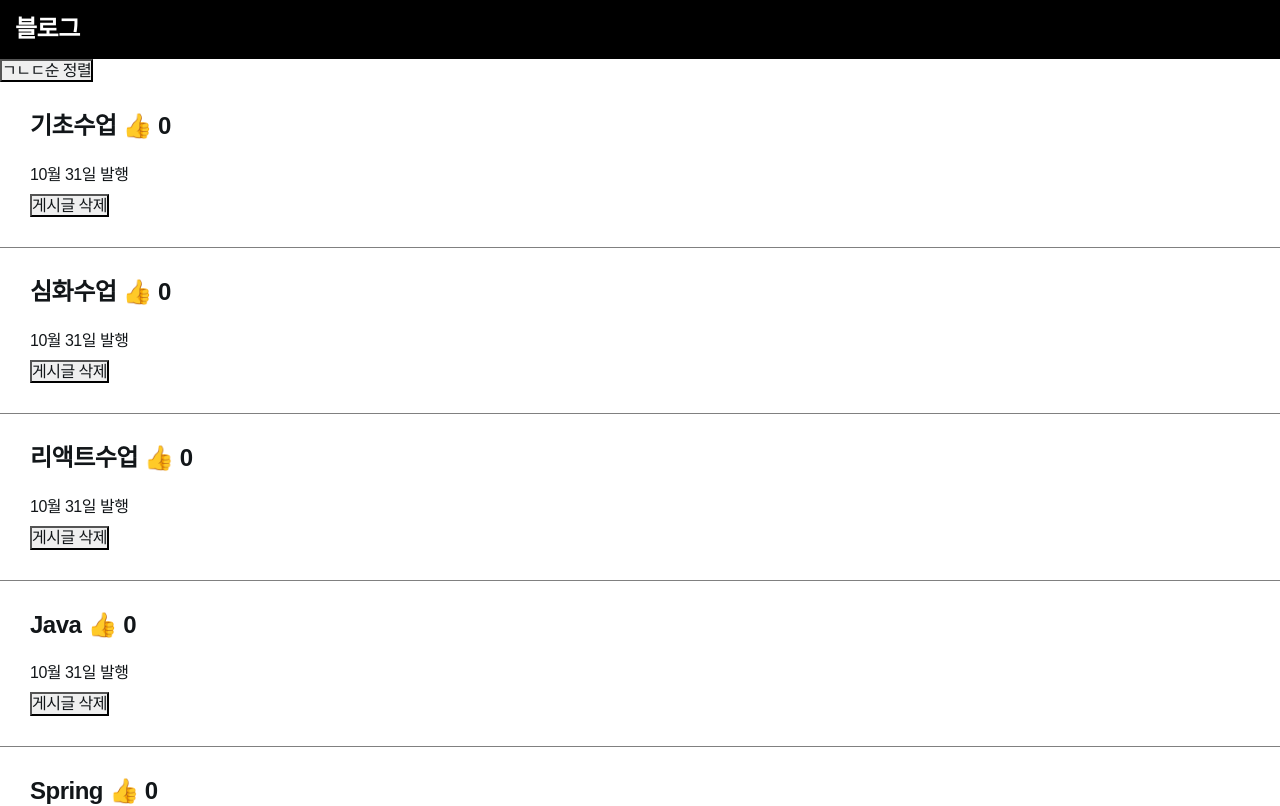
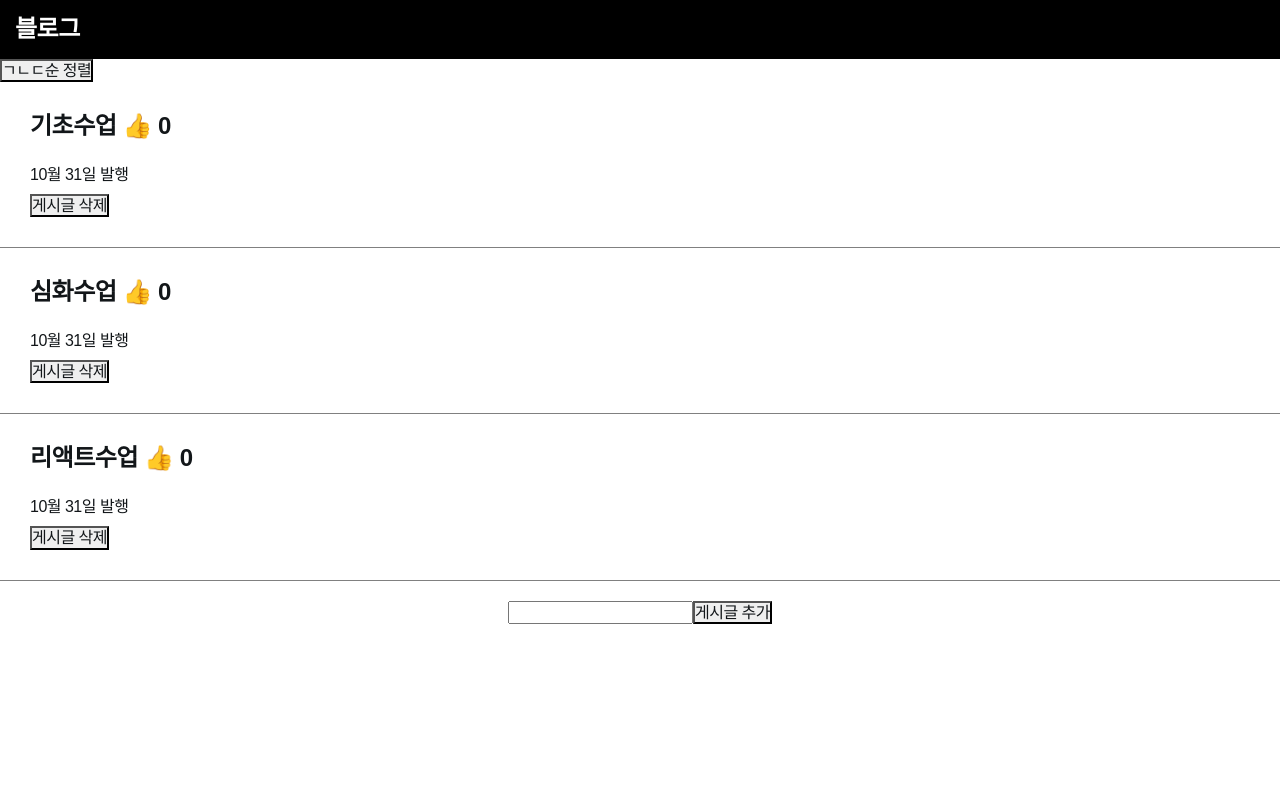
Before and after one commit to JEON-Sungsu/ShoppingMall-react, a React (Create React App) app in the folder shop/: page / in a window 1280 px wide. Shown: the top 806 px of the page. Built offline with nearby package versions, Linux system fonts and the light colour scheme.

Commit message:
리액트 기본문법강의 완료

```diff
--- a/shop/package.json
+++ b/shop/package.json
@@ -34,5 +34,6 @@
       "last 1 firefox version",
       "last 1 safari version"
     ]
-  }
+  },
+  "homepage": ""
 }
--- a/shop/src/App.js
+++ b/shop/src/App.js
@@ -5,7 +5,7 @@ import {useState} from 'react';
 
 function App() {
 
-    let [title, change] = useState(['기초수업', '심화수업', '리액트수업', 'Java', 'Spring', 'vueJS']);
+    let [title, change] = useState(['기초수업', '심화수업', '리액트수업']);
     let [like, setLikeCounter] = useState([0,0,0,0,0,0]);
     let [modal, setModal] = useState('hide');
     let [modalTitle, setModalTitle] = useState(0);
@@ -61,7 +61,12 @@ function App() {
                 <input type={"text"} onChange={ (e) => {setValue(e.target.value)}  }></input>
                 <button type={"button"} onClick={
                     () => {
-                        change(title => [...title, inputVal])
+                        if (inputVal == ''){
+                            return
+                        } else {
+                            setLikeCounter(like => [...like, 0])
+                            change(title => [...title, inputVal])
+                        }
                     }
                 }>게시글 추가</button>
             </div>
```
Also changed, not shown: 1 other file (tests, documents, lock files or other folders).
